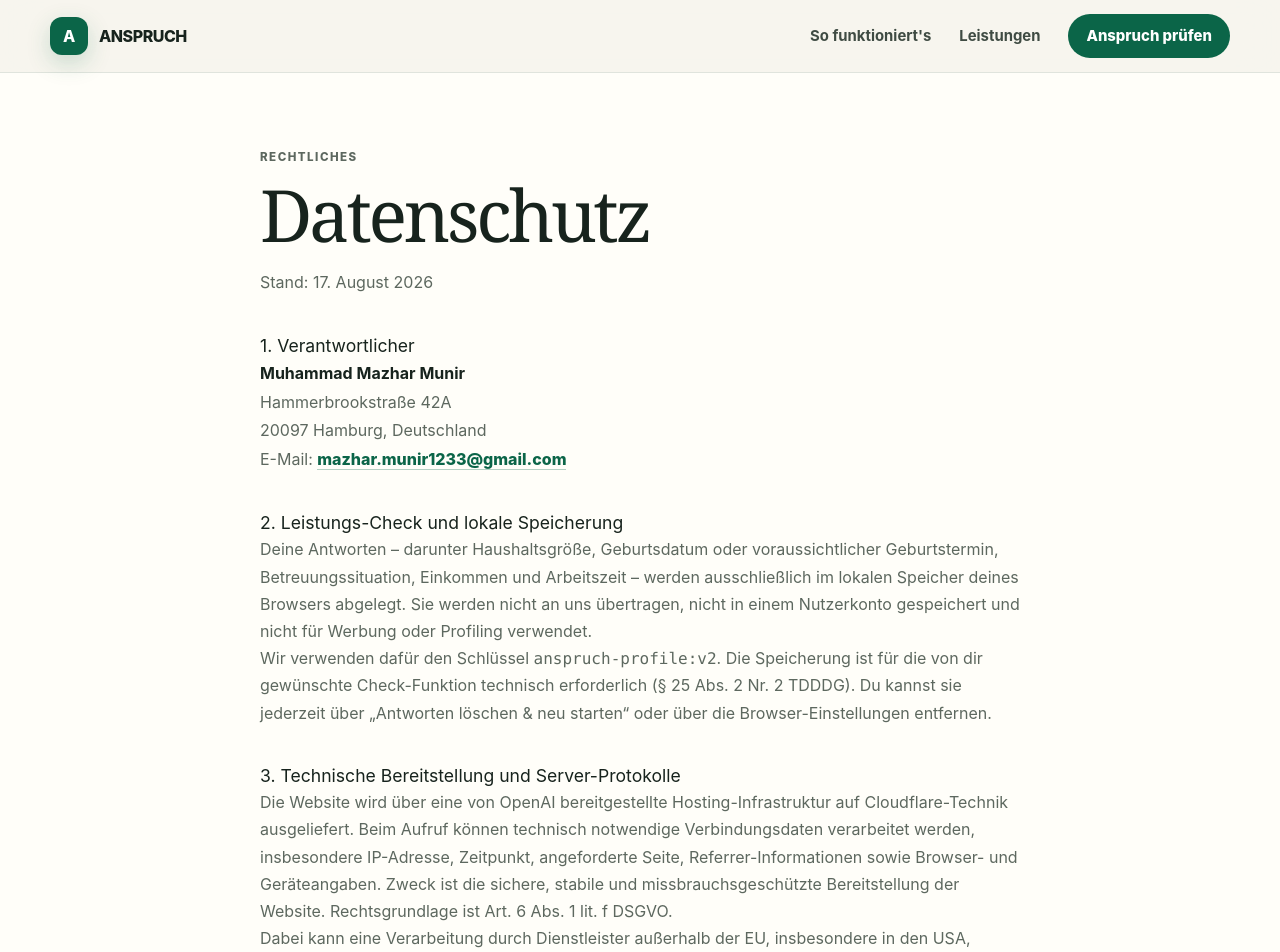
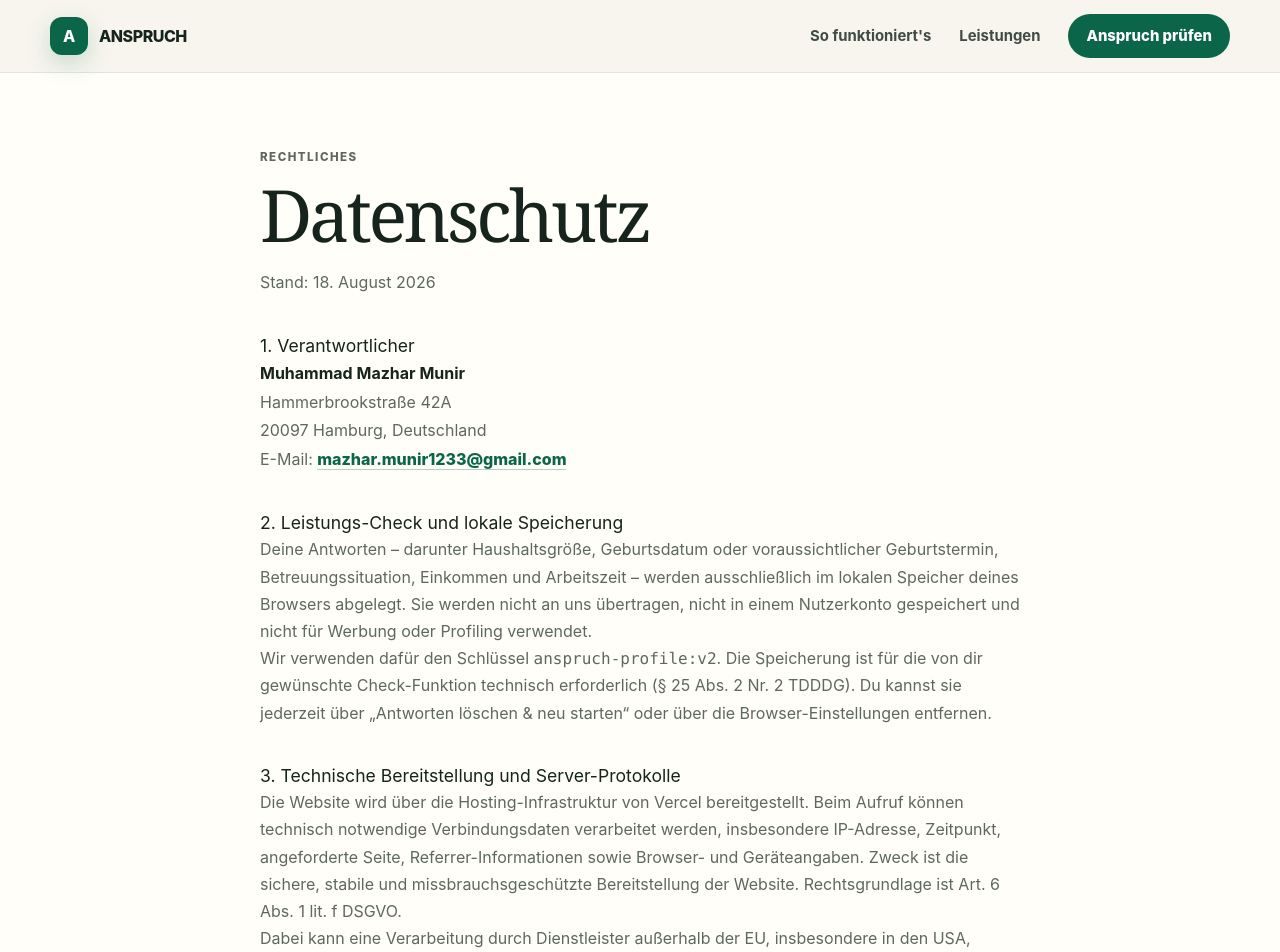
Before and after one commit to nazharmunir/anspruchscheck, a Next.js app: page /datenschutz in a window 1280 px wide. Shown: the top 952 px of the page. Built offline with nearby package versions, Linux system fonts and the light colour scheme.

Commit message:
Update hosting disclosure for Vercel migration

```diff
--- a/app/datenschutz/page.tsx
+++ b/app/datenschutz/page.tsx
@@ -16,7 +16,7 @@ export default function PrivacyPage() {
         <div className="legal-content">
           <p className="section-kicker">Rechtliches</p>
           <h1>Datenschutz</h1>
-          <p>Stand: 17. August 2026</p>
+          <p>Stand: 18. August 2026</p>
 
           <h2>1. Verantwortlicher</h2>
           <address className="legal-address">
@@ -36,10 +36,9 @@ export default function PrivacyPage() {
           <p>
             Deine Antworten – darunter Haushaltsgröße, Geburtsdatum oder
             voraussichtlicher Geburtstermin, Betreuungssituation, Einkommen und
-            Arbeitszeit – werden ausschließlich
-            im lokalen Speicher deines Browsers abgelegt. Sie werden nicht an uns
-            übertragen, nicht in einem Nutzerkonto gespeichert und nicht für
-            Werbung oder Profiling verwendet.
+            Arbeitszeit – werden ausschließlich im lokalen Speicher deines Browsers
+            abgelegt. Sie werden nicht an uns übertragen, nicht in einem Nutzerkonto
+            gespeichert und nicht für Werbung oder Profiling verwendet.
           </p>
           <p>
             Wir verwenden dafür den Schlüssel <code>anspruch-profile:v2</code>.
@@ -51,18 +50,18 @@ export default function PrivacyPage() {
 
           <h2>3. Technische Bereitstellung und Server-Protokolle</h2>
           <p>
-            Die Website wird über eine von OpenAI bereitgestellte
-            Hosting-Infrastruktur auf Cloudflare-Technik ausgeliefert. Beim Aufruf
-            können technisch notwendige Verbindungsdaten verarbeitet werden,
-            insbesondere IP-Adresse, Zeitpunkt, angeforderte Seite,
-            Referrer-Informationen sowie Browser- und Geräteangaben. Zweck ist die
-            sichere, stabile und missbrauchsgeschützte Bereitstellung der Website.
-            Rechtsgrundlage ist Art. 6 Abs. 1 lit. f DSGVO.
+            Die Website wird über die Hosting-Infrastruktur von Vercel
+            bereitgestellt. Beim Aufruf können technisch notwendige
+            Verbindungsdaten verarbeitet werden, insbesondere IP-Adresse,
+            Zeitpunkt, angeforderte Seite, Referrer-Informationen sowie Browser-
+            und Geräteangaben. Zweck ist die sichere, stabile und
+            missbrauchsgeschützte Bereitstellung der Website. Rechtsgrundlage ist
+            Art. 6 Abs. 1 lit. f DSGVO.
           </p>
           <p>
             Dabei kann eine Verarbeitung durch Dienstleister außerhalb der EU,
             insbesondere in den USA, stattfinden. Die konkreten
-            Auftragsverarbeitungs- und Übermittlungsgarantien müssen vor der
+            Auftragsverarbeitungs- und Übermittlungsgarantien müssen vor einer
             geschäftsmäßigen Vermarktung abschließend geprüft und dokumentiert
             werden.
           </p>
@@ -78,10 +77,17 @@ export default function PrivacyPage() {
           </p>
 
           <h2>5. Keine Analyse- oder Werbe-Cookies</h2>
-          <p>Diese MVP-Version nutzt keine Analyse-, Marketing- oder Profiling-Dienste. Es werden keine entsprechenden Cookies gesetzt.</p>
+          <p>
+            Diese MVP-Version nutzt keine Analyse-, Marketing- oder
+            Profiling-Dienste. Es werden keine entsprechenden Cookies gesetzt.
+          </p>
 
           <h2>6. Externe Links</h2>
-          <p>Wenn du eine offizielle Behördenseite öffnest, gelten dort die Datenschutzbestimmungen des jeweiligen Anbieters. Externe Seiten öffnen sich erst durch deine aktive Auswahl.</p>
+          <p>
+            Wenn du eine offizielle Behördenseite öffnest, gelten dort die
+            Datenschutzbestimmungen des jeweiligen Anbieters. Externe Seiten öffnen
+            sich erst durch deine aktive Auswahl.
+          </p>
 
           <h2>7. Deine Rechte</h2>
           <p>
```
